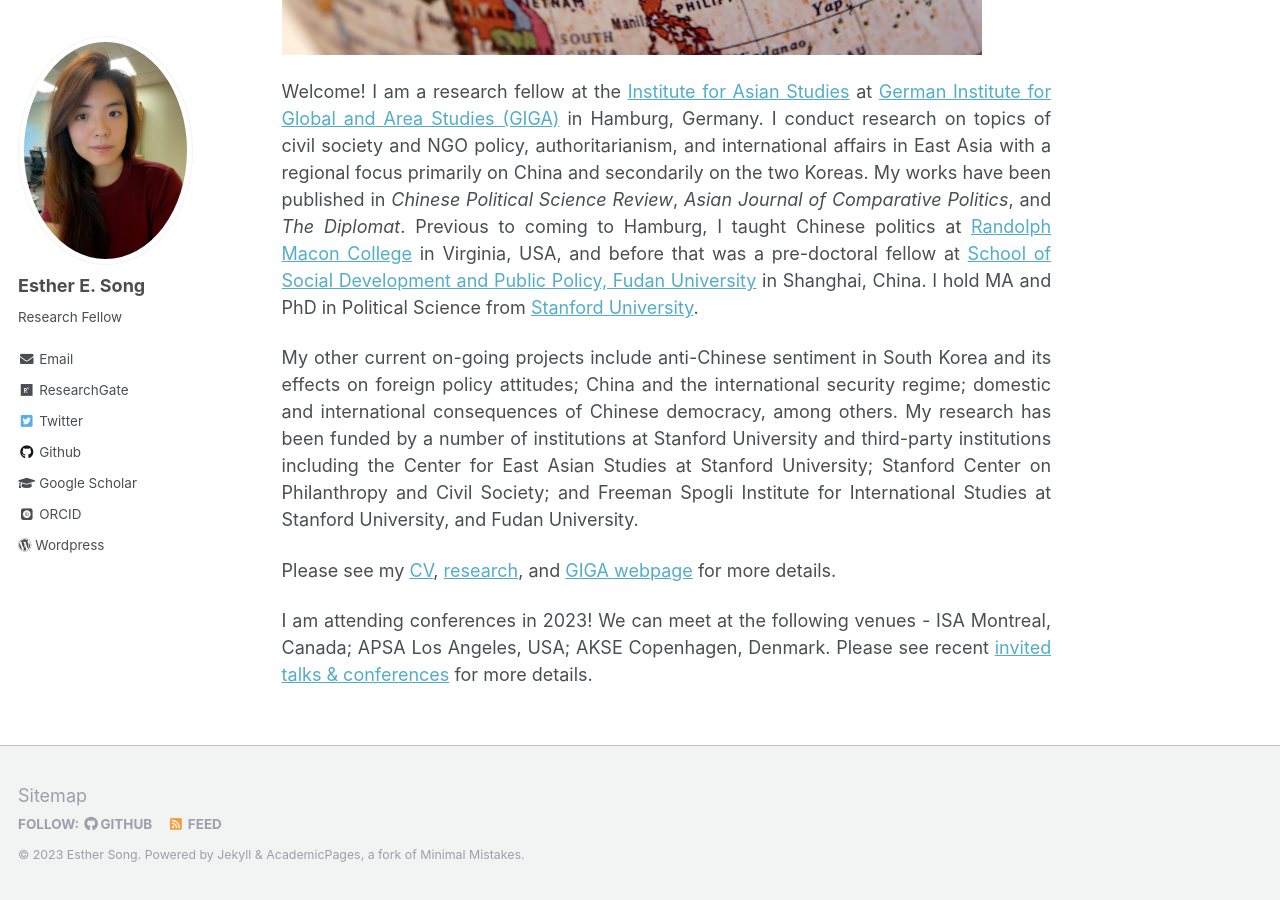
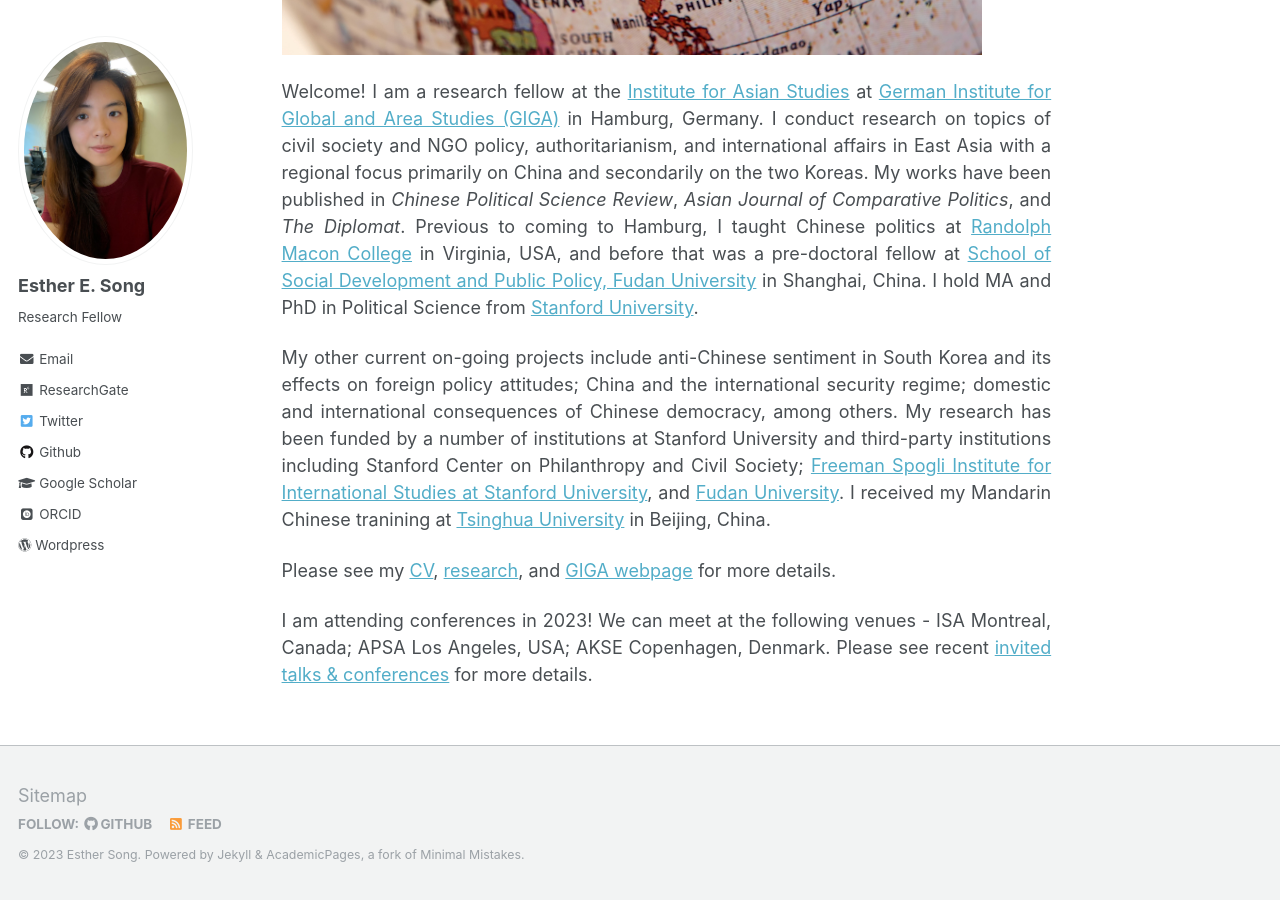
Before and after one commit to ehsong/ehsong.github.io, a Jekyll site: the page built from _pages/about.md, in a window 1280 px wide and 900 px high, scrolled down 529 px. Built offline with Jekyll 4.4.1, drawn with Linux system fonts in a browser that asks for light colours; some web fonts are replaced.

Commit message:
Update about.md

```diff
--- a/_pages/about.md
+++ b/_pages/about.md
@@ -11,7 +11,7 @@ redirect_from:
 
 Welcome! I am a research fellow at the [Institute for Asian Studies](https://www.giga-hamburg.de/en/institutes/giga-institute-for-asian-studies/) at [German Institute for Global and Area Studies (GIGA)](https://www.giga-hamburg.de/en/) in Hamburg, Germany. I conduct research on topics of civil society and NGO policy, authoritarianism, and international affairs in East Asia with a regional focus primarily on China and secondarily on the two Koreas. My works have been published in *Chinese Political Science Review*, *Asian Journal of Comparative Politics*, and *The Diplomat*. Previous to coming to Hamburg, I taught Chinese politics at [Randolph Macon College](https://www.rmc.edu/) in Virginia, USA, and before that was a pre-doctoral fellow at [School of Social Development and Public Policy, Fudan University](https://www.fudan.edu.cn/en/2019/0514/c295a96700/page.htm) in Shanghai, China. I hold MA and PhD in Political Science from [Stanford University](https://stanford.edu).
 
-My other current on-going projects include anti-Chinese sentiment in South Korea and its effects on foreign policy attitudes; China and the international security regime; domestic and international consequences of Chinese democracy, among others. My research has been funded by a number of institutions at Stanford University and third-party institutions including the Center for East Asian Studies at Stanford University; Stanford Center on Philanthropy and Civil Society; and Freeman Spogli Institute for International Studies at Stanford University, and Fudan University.
+My other current on-going projects include anti-Chinese sentiment in South Korea and its effects on foreign policy attitudes; China and the international security regime; domestic and international consequences of Chinese democracy, among others. My research has been funded by a number of institutions at Stanford University and third-party institutions including Stanford Center on Philanthropy and Civil Society; [Freeman Spogli Institute for International Studies at Stanford University](https://fsi.stanford.edu/), and [Fudan University](https://www.fudan.edu.cn/en/). I received my Mandarin Chinese tranining at [Tsinghua University](https://www.tsinghua.edu.cn/en/) in Beijing, China.
 
 Please see my [CV](https://drive.google.com/file/d/1vqUiT1oKTXUNqQ2dkH4wXfByTyfpPaoa/view?usp=sharing), [research](https://ehsong.github.io/research/),  and [GIGA webpage](https://www.giga-hamburg.de/en/the-giga/team/song-esther) for more details.
 
```
